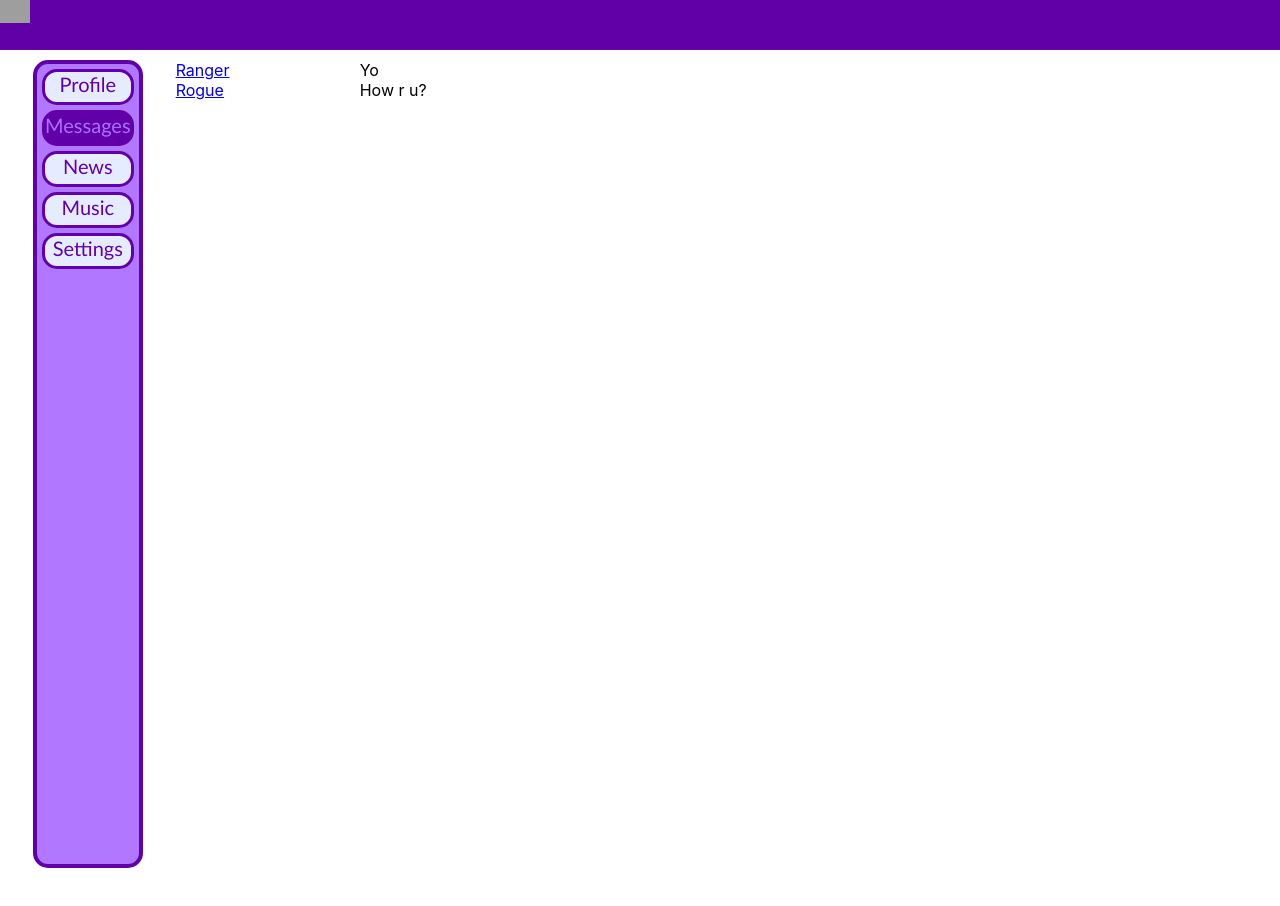
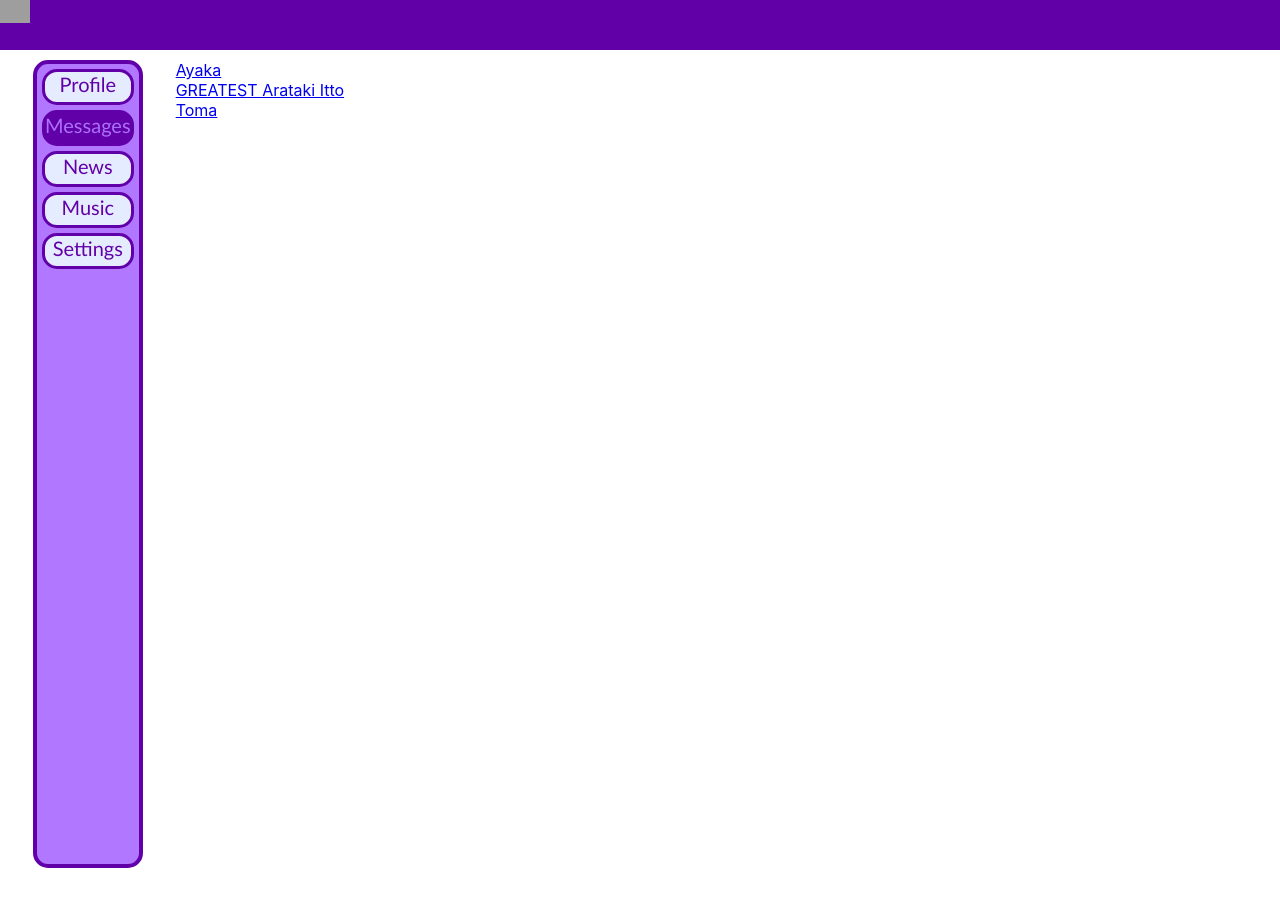
Before and after one commit to NervusRaccoon/react-first-project, a React (Create React App) app: page /messages in a window 1280 px wide. Shown: the top 906 px of the page. Built offline with nearby package versions, Linux system fonts and the light colour scheme; grey boxes are pictures that could not be loaded.

Commit message:
Connecting redax

```diff
--- a/src/App.js
+++ b/src/App.js
@@ -5,7 +5,7 @@ import Navbar from './components/Navbar/Navbar';
 import Profile from './components/Profile/Profile';
 import Messages from './components/Messages/Messages';
 
-const App = () => {
+const App = (props) => {
   return (
     <BrowserRouter>
       <div className='app-wrapper'>
@@ -17,8 +17,8 @@ const App = () => {
         </div>
         <div className='app-wrapper-content'>
           <Routes>
-            <Route path="/profile" element={<Profile />} />
-            <Route path="/messages" element={<Messages />} />
+            <Route path="/profile" Component={() => <Profile content={props.appState.profilePage} />} />
+            <Route path="/messages" Component={() => <Messages content={props.appState.messagePage} />} />
           </Routes>
         </div>
       </div>
--- a/src/components/Messages/Messages.jsx
+++ b/src/components/Messages/Messages.jsx
@@ -2,16 +2,18 @@ import Companion from './Companion/Companion';
 import MessageItem from './MessageItem/MessageItem';
 import classes from './Messages.module.css';
 
-const Messages = () => {
+const Messages = (props) => {
+
+  let companionElemets = props.content.messagesData.map(companion => <Companion name={companion.userName} id={companion.userId} />)
+  /*let messageElemets = props.content.messagesData.map(companion => <MessageItem message={message.message} userName={message .userName} />)*/
+
     return (
         <div className={classes.content}>
           <div className={classes.companionsList}>
-            <Companion name='Ranger' id='1'/>
-            <Companion name='Rogue' id='2'/>
+            {companionElemets}
           </div>
           <div className={classes.messagesContainer}>
-            <MessageItem message="Yo" />
-            <MessageItem message="How r u?"/>
+            {/* {messageElemets} */}
           </div>
         </div>
     );
--- a/src/components/Profile/MyPosts/MyPosts.jsx
+++ b/src/components/Profile/MyPosts/MyPosts.jsx
@@ -1,7 +1,10 @@
 import PostItem from './Post/PostItem';
 import classes from './MyPosts.module.css';
 
-const MyPosts = () => {
+const MyPosts = (props) => {
+
+  let postsElemets = props.posts.map(post => <PostItem message={post.message} userName={post.userName} likesCount={post.likesCount} />)
+
   return (
     <div className={classes.content}>
       <div className={classes.postsLabel}>
@@ -12,12 +15,7 @@ const MyPosts = () => {
         <button className={classes.postButton}>POST</button>
       </div>
       <div className={classes.posts}>
-        <PostItem message="Yo" likesCount='2' userName='Kamisato Ayato' />
-        <PostItem message="YOOOOOOOOOOOOOOOOOOOOOOOOOOOOOOOOOOOOOOOOOOOOOOOOOOOOOOOOOOOOOOOOOOOOOOOOOOOOOOOOOOOOOOOOOOOOOOOOOOOOOOOOOOOOOOOOOOo" likesCount='200' userName='Ayato' />
-        <PostItem message="YOOOOOOOOOOOOOOOOOOOOOOOOOOOOOOOOOOOOOOOOOOOOOOOOOOOOOOOOOOOOOOOOOOOOOOOOOOOOOOOOOOOOOOOOOOOOOOOOOOOOOOOOOOOOOOOOOOo" likesCount='200' userName='Ayato' />
-        <PostItem message="YOOOOOOOOOOOOOOOOOOOOOOOOOOOOOOOOOOOOOOOOOOOOOOOOOOOOOOOOOOOOOOOOOOOOOOOOOOOOOOOOOOOOOOOOOOOOOOOOOOOOOOOOOOOOOOOOOOo" likesCount='200' userName='Ayato' />
-        <PostItem message="YOOOOOOOOOOOOOOOOOOOOOOOOOOOOOOOOOOOOOOOOOOOOOOOOOOOOOOOOOOOOOOOOOOOOOOOOOOOOOOOOOOOOOOOOOOOOOOOOOOOOOOOOOOOOOOOOOOo" likesCount='200' userName='Ayato' />
-        <PostItem message="YOOOOOOOOOOOOOOOOOOOOOOOOOOOOOOOOOOOOOOOOOOOOOOOOOOOOOOOOOOOOOOOOOOOOOOOOOOOOOOOOOOOOOOOOOOOOOOOOOOOOOOOOOOOOOOOOOOo" likesCount='200' userName='Ayato' />
+        {postsElemets}
       </div>
     </div>
   );
--- a/src/components/Profile/Profile.jsx
+++ b/src/components/Profile/Profile.jsx
@@ -1,7 +1,7 @@
 import classes from './Profile.module.css';
 import MyPosts from './MyPosts/MyPosts';
 
-const Profile = () => {
+const Profile = (props) => {
   return (
     <div className={classes.content}>
       <div className={classes.profileInfo}>
@@ -13,7 +13,7 @@ const Profile = () => {
         </div>
       </div>
       <div className={classes.posts}>
-        <MyPosts />
+        <MyPosts posts={props.content.posts} />
       </div>
     </div>
   );
--- a/src/index.js
+++ b/src/index.js
@@ -3,11 +3,12 @@ import ReactDOM from 'react-dom/client';
 import './index.css';
 import App from './App';
 import reportWebVitals from './reportWebVitals';
+import state from './redux/state'
 
 const root = ReactDOM.createRoot(document.getElementById('root'));
 root.render(
   <React.StrictMode>
-    <App />
+    <App appState={state} />
   </React.StrictMode>
 );
 
--- /dev/null
+++ b/src/redux/state.js
@@ -0,0 +1,26 @@
+let state = {
+    messagePage: {
+        messagesData: [{
+            userId: 1, userName: 'Ayaka', messages:
+                [{ id: 1, userName: 'Ayaka', message: 'Hello, brother. Can you please ...' },
+                { id: 2, userName: 'Ayato', message: 'Ok' }]
+        },
+        { userId: 2, userName: 'GREATEST Arataki Itto', messages: [{ id: 1, userName: 'GREATEST Arataki Itto', message: 'Yo bro iwanna oadggggkkkl' }] },
+        {
+            userId: 3, userName: 'Toma', messages:
+                [{ id: 1, userName: 'Toma', message: 'Waka, please, dont throw documents around the office...' },
+                { id: 2, userName: 'Ayato', message: 'It wasn`t me. Taromaru did it' },
+                { id: 3, userName: 'Toma', message: 'Are you joking?' },
+                { id: 4, userName: 'Ayato', message: 'y' }]
+        }]
+    },
+
+    profilePage: {
+        posts: [{ userName: 'Ayaka', message: 'Beautiful!', likesCount: '20.9k' },
+        { userName: 'GREATEST Arataki Itto', message: 'Go bugs fight! Today Itto goes to WIN!!!!', likesCount: 1 },
+        { userName: 'Ayato', message: 'I think I forgot something. Hm...', likesCount: '1k' },
+        { userName: 'GREATEST Arataki Itto', message: 'IM WAITING FOR YOU ALL DAY!!!!!!!!!!!!! WHERE ARE YOU?!?!?!?!%@%$^@^$^@$&@$*$@', likesCount: 1 }]
+    }
+}
+
+export default state;
```
